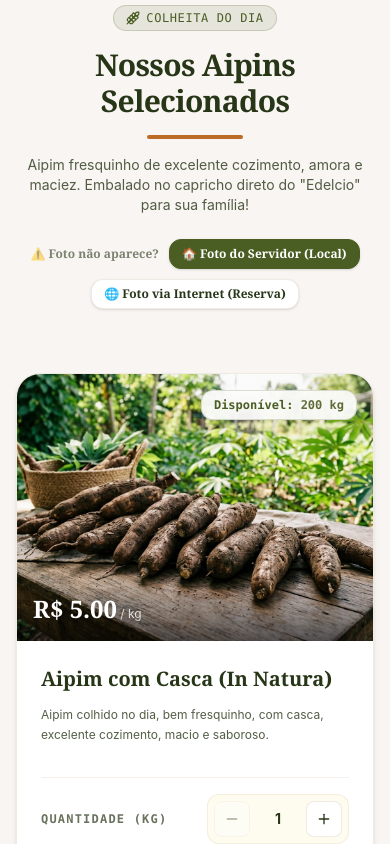
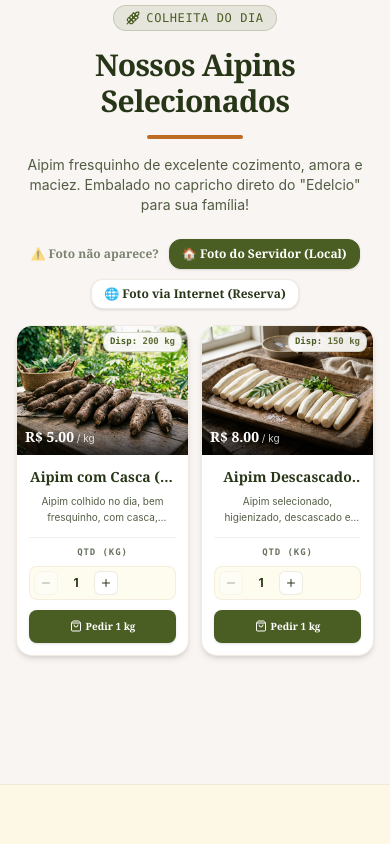
Before and after one commit to Andrecap1974/AipimidoDelcio, a React (Vite) app: page / in a window 390 px wide. Shown: the part 1156-2000 px from the top of the page. Built offline with nearby package versions, Linux system fonts and the light colour scheme.

Commit message:
build: optimize product grid and deployment config
- Update build script to include clean task
- Refactor product grid layout for mobile responsiveness
- Add netlify.toml for SPA routing and caching headers

```diff
--- a/package.json
+++ b/package.json
@@ -5,7 +5,7 @@
   "type": "module",
   "scripts": {
     "dev": "vite --port=3000 --host=0.0.0.0",
-    "build": "vite build",
+    "build": "npm run clean && vite build",
     "preview": "vite preview",
     "clean": "rm -rf dist server.js",
     "lint": "tsc --noEmit"
--- a/src/components/ProductList.tsx
+++ b/src/components/ProductList.tsx
@@ -112,10 +112,8 @@ export default function ProductList({ products, onAddToCart, onForceImages }: Pr
               </button>
             </div>
           )}
-        </div>
-
-        {/* Products Grid */}
-        <div className="grid grid-cols-1 md:grid-cols-2 gap-8 lg:gap-12 max-w-5xl mx-auto">
+            {/* Products Grid */}
+        <div className="grid grid-cols-2 gap-3 sm:gap-6 md:gap-8 lg:gap-12 max-w-5xl mx-auto">
           {products.map((product) => {
             const qty = quantities[product.id] !== undefined ? quantities[product.id] : 1;
             const isAdded = !!addedItems[product.id];
@@ -128,14 +126,14 @@ export default function ProductList({ products, onAddToCart, onForceImages }: Pr
                 whileInView={{ opacity: 1, y: 0 }}
                 viewport={{ once: true, margin: '-50px' }}
                 transition={{ duration: 0.5 }}
-                className="group flex flex-col bg-white rounded-3xl overflow-hidden border border-clay/15 hover:border-moss/35 transition-all shadow-md hover:shadow-xl hover:-translate-y-1 relative"
+                className="group flex flex-col bg-white rounded-2xl sm:rounded-3xl overflow-hidden border border-clay/15 hover:border-moss/35 transition-all shadow-md hover:shadow-xl hover:-translate-y-1 relative"
               >
                  {/* Product Image Section */}
                 <div className="relative aspect-4/3 overflow-hidden bg-cream/40">
                   {imageErrors[product.id] ? (
-                    <div className="w-full h-full flex flex-col items-center justify-center bg-cream/35 p-6 text-center space-y-2">
-                      <Wheat className="w-10 h-10 text-earth animate-pulse" />
-                      <span className="text-xs font-serif font-bold text-ink/75">Carregar Imagem</span>
+                    <div className="w-full h-full flex flex-col items-center justify-center bg-cream/35 p-3 sm:p-6 text-center space-y-1 sm:space-y-2">
+                       <Wheat className="w-6 h-6 sm:w-10 sm:h-10 text-earth animate-pulse" />
+                      <span className="text-[10px] sm:text-xs font-serif font-bold text-ink/75">Carregar Imagem</span>
                       <button
                         onClick={() => {
                           if (onForceImages) {
@@ -144,7 +142,7 @@ export default function ProductList({ products, onAddToCart, onForceImages }: Pr
                             setImageErrors({});
                           }
                         }}
-                        className="px-2.5 py-1 text-[10px] bg-earth text-white font-bold rounded-lg hover:bg-earth/95 transition-colors cursor-pointer"
+                        className="px-2 py-0.5 sm:px-2.5 sm:py-1 text-[8px] sm:text-[10px] bg-earth text-white font-bold rounded-lg hover:bg-earth/95 transition-colors cursor-pointer"
                       >
                         Ativar Modo Internet
                       </button>
@@ -160,45 +158,45 @@ export default function ProductList({ products, onAddToCart, onForceImages }: Pr
                   )}
 
                   {/* Stock Badge */}
-                  <div className="absolute top-4 right-4 bg-white/90 text-olive border border-olive/20 px-3 py-1.5 rounded-xl font-mono text-xs select-none backdrop-blur-md font-bold">
-                    Disponível: <span className="font-bold text-moss">{product.availableWeight} kg</span>
+                  <div className="absolute top-1.5 right-1.5 sm:top-4 sm:right-4 bg-white/90 text-olive border border-olive/20 px-1.5 py-0.5 sm:px-3 sm:py-1.5 rounded-lg sm:rounded-xl font-mono text-[9px] sm:text-xs select-none backdrop-blur-md font-bold">
+                    Disp: <span className="font-bold text-moss">{product.availableWeight} kg</span>
                   </div>
 
                   {/* Pricing Badge (float over image) */}
-                  <div className="absolute bottom-0 left-0 right-0 p-4 bg-gradient-to-t from-black/60 to-black/0 flex items-end justify-between">
-                    <span className="text-2xl font-serif font-black text-white">
+                  <div className="absolute bottom-0 left-0 right-0 p-2 sm:p-4 bg-gradient-to-t from-black/75 to-black/0 flex items-end justify-between">
+                    <span className="text-sm sm:text-2xl font-serif font-black text-white">
                       R$ {product.pricePerKg.toFixed(2)}
-                      <span className="text-xs text-white/80 font-sans font-normal lowercase select-none"> / {product.unit}</span>
+                      <span className="text-[10px] sm:text-xs text-white/80 font-sans font-normal lowercase select-none"> / {product.unit}</span>
                     </span>
                   </div>
                 </div>
 
                 {/* Body Content */}
-                <div className="p-6 sm:p-8 flex-1 flex flex-col justify-between space-y-6">
-                  <div className="space-y-3">
-                    <h3 className="text-xl sm:text-2xl font-serif font-bold text-ink group-hover:text-moss transition-colors">
+                <div className="p-3 sm:p-6 md:p-8 flex-1 flex flex-col justify-between space-y-3 sm:space-y-6">
+                  <div className="space-y-1.5 sm:space-y-3">
+                    <h3 className="text-sm sm:text-lg md:text-2xl font-serif font-bold text-ink group-hover:text-moss transition-colors line-clamp-1">
                       {product.name}
                     </h3>
-                    <p className="text-xs sm:text-sm text-ink/80 leading-relaxed min-h-[48px]">
+                    <p className="text-[10px] sm:text-xs md:text-sm text-ink/80 leading-relaxed min-h-[30px] sm:min-h-[48px] line-clamp-2">
                       {product.description}
                     </p>
                   </div>
 
                   {/* Quantity and Checkout interaction */}
-                  <div className="pt-4 border-t border-clay/10 space-y-4">
-                    <div className="flex items-center justify-between gap-4">
-                      <span className="text-xs font-mono uppercase tracking-widest text-[#283618]/70 select-none font-bold">
-                        Quantidade (kg)
+                  <div className="pt-2 sm:pt-4 border-t border-clay/10 space-y-2.5 sm:space-y-4">
+                    <div className="flex flex-col sm:flex-row sm:items-center justify-between gap-1.5 sm:gap-4">
+                      <span className="text-[9px] sm:text-xs font-mono uppercase tracking-widest text-[#283618]/70 select-none font-bold">
+                        Qtd (kg)
                       </span>
 
                       {/* Counter Controls */}
-                      <div className="flex items-center gap-1 bg-cream/50 p-1.5 rounded-xl border border-clay/10">
+                      <div className="flex items-center gap-0.5 sm:gap-1 bg-cream/50 p-1 rounded-lg sm:rounded-xl border border-clay/10">
                         <button
                           onClick={() => handleQtyChange(product.id, -1)}
-                          className="w-9 h-9 flex items-center justify-center bg-white border border-clay/15 text-ink hover:text-earth rounded-lg cursor-pointer transition-colors disabled:opacity-40 disabled:cursor-not-allowed"
+                          className="w-6 h-6 sm:w-9 sm:h-9 flex items-center justify-center bg-white border border-clay/15 text-ink hover:text-earth rounded-md sm:rounded-lg cursor-pointer transition-colors disabled:opacity-40 disabled:cursor-not-allowed"
                           disabled={qtyNum <= 1}
                         >
-                          <Minus className="w-4 h-4" />
+                          <Minus className="w-3 h-3 sm:w-4 sm:h-4" />
                         </button>
 
                         <input
@@ -207,15 +205,15 @@ export default function ProductList({ products, onAddToCart, onForceImages }: Pr
                           value={qty}
                           onChange={(e) => handleManualQtyChange(product.id, e.target.value)}
                           onBlur={() => handleManualQtyBlur(product.id)}
-                          className="w-12 text-center font-bold text-ink bg-transparent border-0 focus:ring-0 text-sm focus:outline-none"
+                          className="w-8 sm:w-12 text-center font-bold text-ink bg-transparent border-0 focus:ring-0 text-xs sm:text-sm focus:outline-none"
                         />
 
                         <button
                           onClick={() => handleQtyChange(product.id, 1)}
-                          className="w-9 h-9 flex items-center justify-center bg-white border border-clay/15 text-ink hover:text-earth rounded-lg cursor-pointer transition-colors disabled:opacity-40"
+                          className="w-6 h-6 sm:w-9 sm:h-9 flex items-center justify-center bg-white border border-clay/15 text-ink hover:text-earth rounded-md sm:rounded-lg cursor-pointer transition-colors disabled:opacity-40"
                           disabled={qtyNum >= product.availableWeight}
                         >
-                          <Plus className="w-4 h-4" />
+                          <Plus className="w-3 h-3 sm:w-4 sm:h-4" />
                         </button>
                       </div>
                     </div>
@@ -224,23 +222,25 @@ export default function ProductList({ products, onAddToCart, onForceImages }: Pr
                     <button
                       onClick={() => handleAddClick(product)}
                       disabled={product.availableWeight <= 0}
-                      className={`w-full py-4 px-6 rounded-2xl font-serif font-bold text-base flex items-center justify-center gap-2 transition-all cursor-pointer shadow-md active:scale-[0.98] ${
+                      className={`w-full py-2 sm:py-4 px-2 sm:px-6 rounded-lg sm:rounded-2xl font-serif font-bold text-[10px] sm:text-base flex items-center justify-center gap-1 sm:gap-2 transition-all cursor-pointer shadow-sm sm:shadow-md active:scale-[0.98] ${
                         product.availableWeight <= 0
                           ? 'bg-cream border border-clay/10 text-[#283618]/45 cursor-not-allowed shadow-none'
                           : isAdded
-                          ? 'bg-moss hover:bg-olive text-white border border-moss/10 shadow-md'
-                          : 'bg-olive hover:bg-moss text-white border border-olive/10 shadow-md'
+                          ? 'bg-moss hover:bg-olive text-white border border-moss/10 shadow-sm sm:shadow-md'
+                          : 'bg-olive hover:bg-moss text-white border border-olive/10 shadow-sm sm:shadow-md'
                       }`}
                     >
                       {isAdded ? (
                         <>
-                          <Check className="w-5 h-5 animate-bounce" />
-                          <span>Adicionado ao Pedido!</span>
+                          <Check className="w-3 h-3 sm:w-5 sm:h-5 animate-bounce" />
+                          <span className="hidden sm:inline">Adicionado ao Pedido!</span>
+                          <span className="inline sm:hidden">Adicionado!</span>
                         </>
                       ) : (
                         <>
-                          <ShoppingBag className="w-5 h-5" />
-                          <span>Adicionar {qtyNum} kg ao Pedido</span>
+                          <ShoppingBag className="w-3 h-3 sm:w-5 sm:h-5" />
+                          <span className="hidden sm:inline">Adicionar {qtyNum} kg ao Pedido</span>
+                          <span className="inline sm:hidden">Pedir {qtyNum} kg</span>
                         </>
                       )}
                     </button>
@@ -249,7 +249,7 @@ export default function ProductList({ products, onAddToCart, onForceImages }: Pr
               </motion.div>
             );
           })}
-        </div>
+        </div>       </div>
       </div>
     </section>
   );
```
Also changed, not shown: 1 other file (tests, documents, lock files or other folders).
